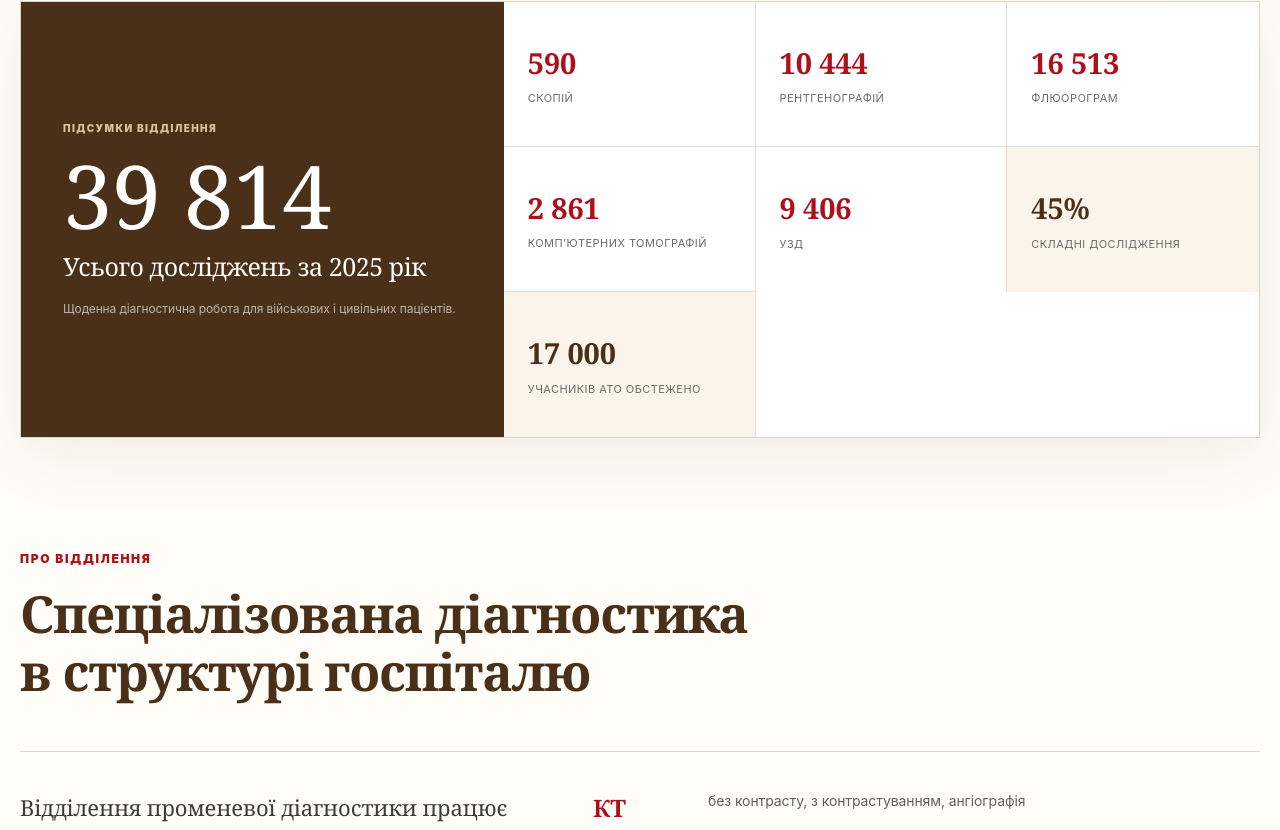
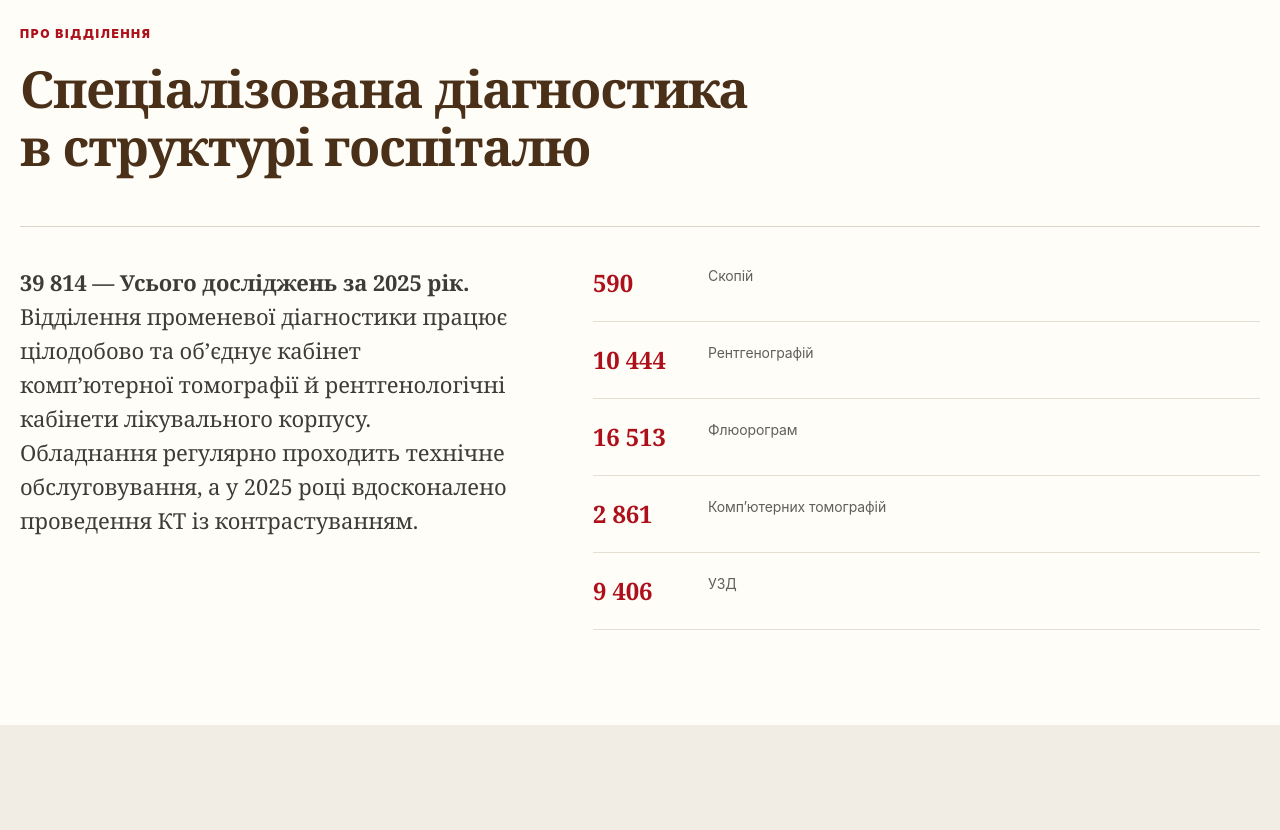
Before and after one commit to adamenkoa1/radiologyos, a Next.js app: page / in a window 1280 px wide. Shown: the part 1110-1940 px from the top of the page. Built offline with nearby package versions, Linux system fonts and the light colour scheme.

Commit message:
Зберегти попереднє оформлення головної сторінки

```diff
--- a/app/page.tsx
+++ b/app/page.tsx
@@ -233,31 +233,20 @@ export default function Home() {
         </article>
       </section>
 
-      <section className="hospitalStats" aria-labelledby="stats-title">
-        <div className="hospitalStatsHero">
-          <span>Підсумки відділення</span>
-          <strong>{formatCount(profile.totalStudies2025)}</strong>
-          <h2 id="stats-title">{profile.statistics2025.title}</h2>
-          <p>Щоденна діагностична робота для військових і цивільних пацієнтів.</p>
-        </div>
-        <div className="hospitalStatsBreakdown">
-          {profile.statistics2025.breakdown.map(item => <div key={item.id}><strong>{formatCount(item.value)}</strong><span>{item.label}</span></div>)}
-          <div className="highlight"><strong>{profile.statistics2025.complexShare}%</strong><span>складні дослідження</span></div>
-          <div className="highlight"><strong>{formatCount(profile.statistics2025.militaryExamined)}</strong><span>учасників АТО обстежено</span></div>
-        </div>
-      </section>
-
       <section className="hospitalSection hospitalDepartment" id="department">
         <div className="hospitalSectionIntro">
           <span className="hospitalKicker">Про відділення</span>
           <h2>Спеціалізована діагностика в структурі госпіталю</h2>
         </div>
         <div className="hospitalDepartmentGrid">
-          <p className="hospitalLead">{siteContent.about || profile.department.about}</p>
+          <p className="hospitalLead">
+            <b>{formatCount(profile.totalStudies2025)} — {profile.statistics2025.title}.</b>{" "}
+            {siteContent.about || profile.department.about}
+          </p>
           <div className="hospitalFacts">
-            <div><b>КТ</b><span>без контрасту, з контрастуванням, ангіографія</span></div>
-            <div><b>Рентген</b><span>цифрові знімки та рентгеноскопія</span></div>
-            <div><b>ФЛГ</b><span>цифрова флюорографія грудної клітки</span></div>
+            {profile.statistics2025.breakdown.map(item => (
+              <div key={item.id}><b>{formatCount(item.value)}</b><span>{item.label}</span></div>
+            ))}
           </div>
         </div>
       </section>
```
